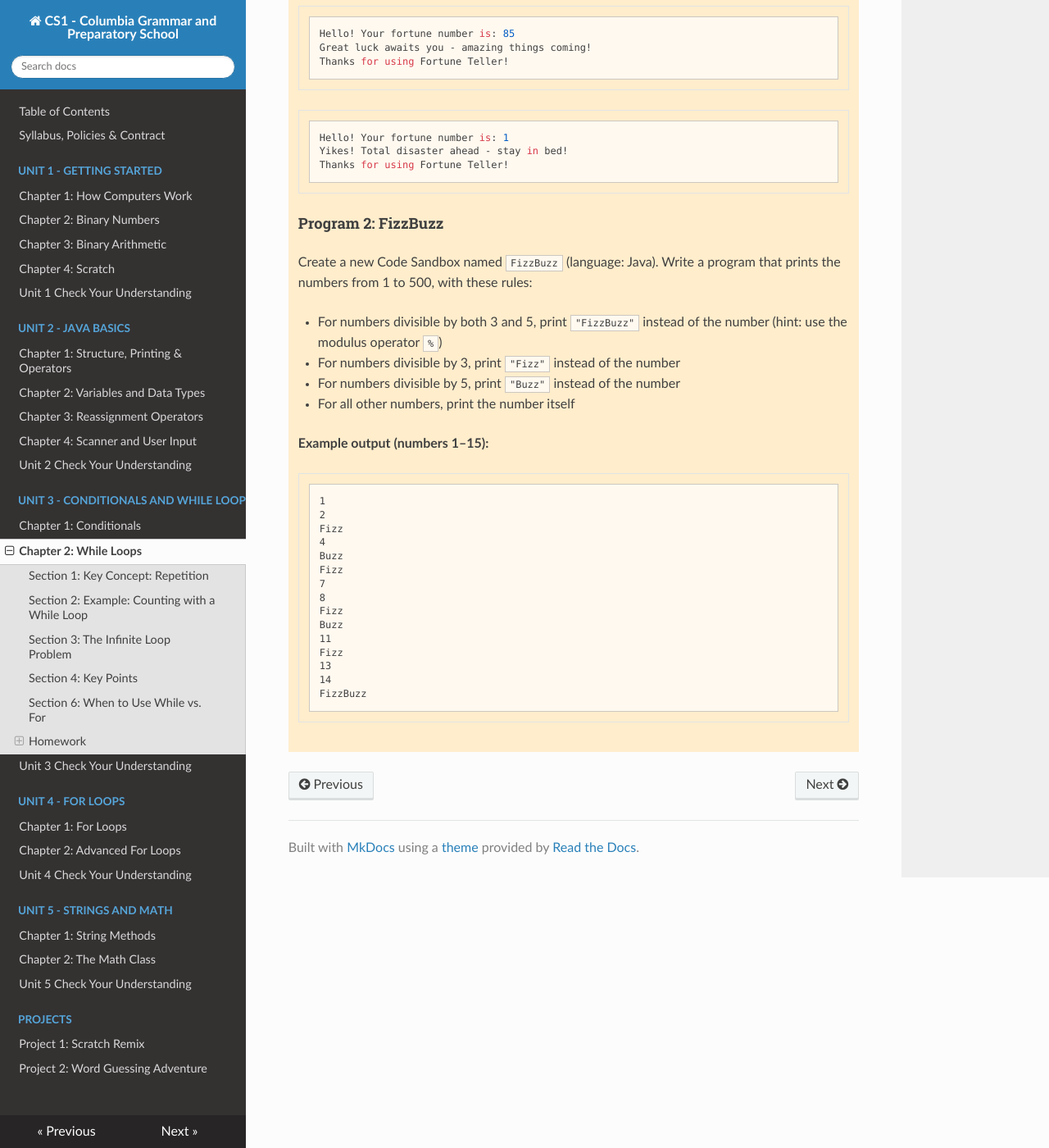
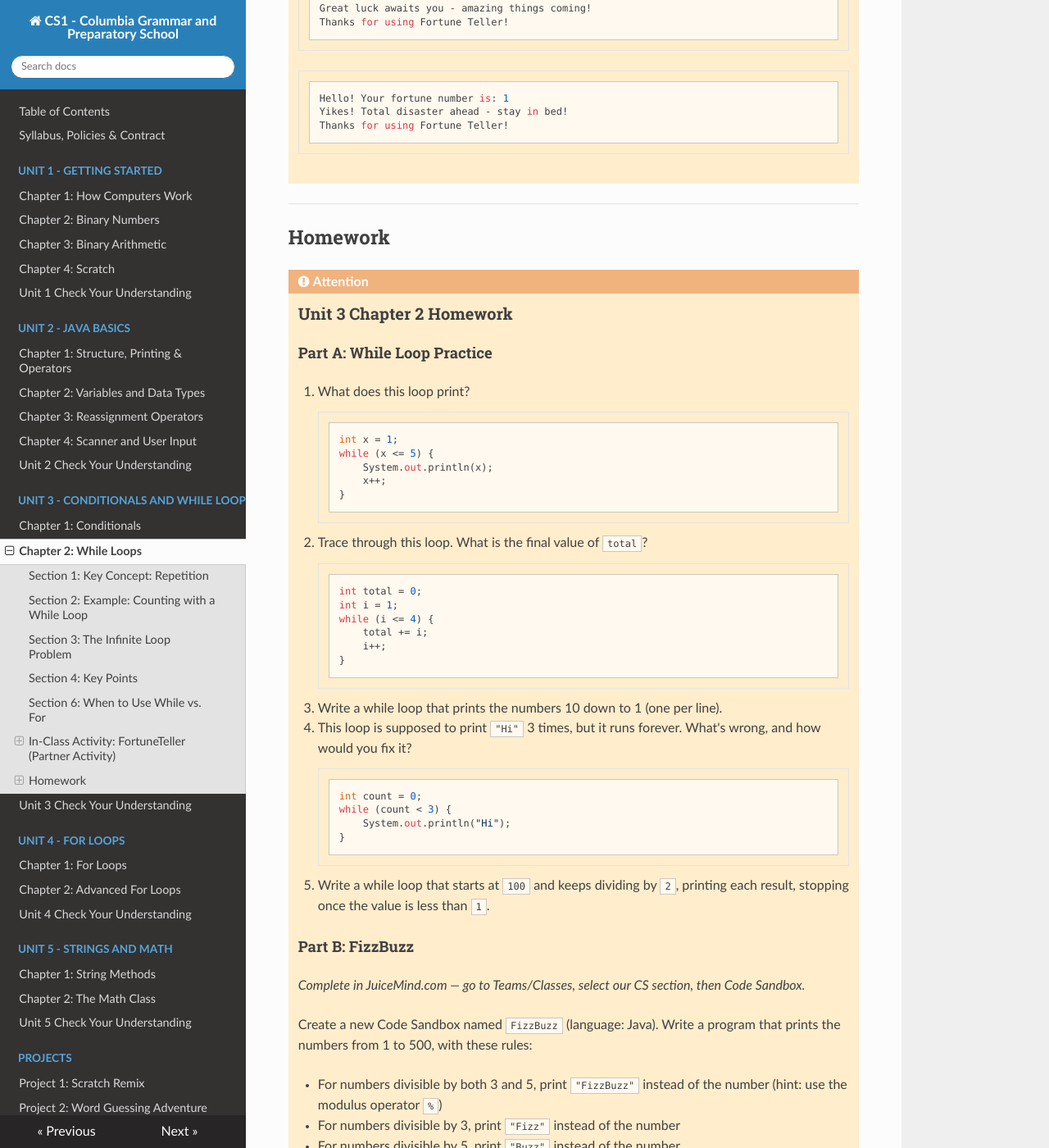
Before and after one commit to kjergens/cs1-site, an MkDocs documentation site: the page built from docs/unit3/notes_02_while_loops.md, in a window 1280 px wide and 1400 px high, scrolled down 3458 px. Shown: the whole window at 82% size. Built offline with MkDocs 1.6.1, drawn with Linux system fonts in a browser that asks for light colours; nearby versions of some CDN libraries; some of the changed text lies outside the part shown.

Commit message:
Move FortuneTeller to in-class activity; add while-loop practice to HW

````diff
--- a/docs/unit3/notes_02_while_loops.md
+++ b/docs/unit3/notes_02_while_loops.md
@@ -90,14 +90,12 @@
 
 ---
 
-## Homework
+## In-Class Activity: FortuneTeller (Partner Activity)
 
 !!! attention
-    ### Unit 3 Chapter 2 Homework
+    ### FortuneTeller — In-Class Partner Activity
 
-    *Complete both programs in JuiceMind.com — go to Teams/Classes, select our CS section, then Code Sandbox.*
-
-    #### Program 1: FortuneTeller
+    *Complete with a partner in class, in JuiceMind.com — go to Teams/Classes, select our CS section, then Code Sandbox.*
 
     Create a new Code Sandbox named `FortuneTeller` (language: Java). Start from this template:
 
@@ -156,7 +154,49 @@
     Thanks for using Fortune Teller!
     ```
 
-    #### Program 2: FizzBuzz
+---
+
+## Homework
+
+!!! attention
+    ### Unit 3 Chapter 2 Homework
+
+    #### Part A: While Loop Practice
+
+    1. What does this loop print?
+    ```java
+    int x = 1;
+    while (x <= 5) {
+        System.out.println(x);
+        x++;
+    }
+    ```
+
+    2. Trace through this loop. What is the final value of `total`?
+    ```java
+    int total = 0;
+    int i = 1;
+    while (i <= 4) {
+        total += i;
+        i++;
+    }
+    ```
+
+    3. Write a while loop that prints the numbers 10 down to 1 (one per line).
+
+    4. This loop is supposed to print `"Hi"` 3 times, but it runs forever. What's wrong, and how would you fix it?
+    ```java
+    int count = 0;
+    while (count < 3) {
+        System.out.println("Hi");
+    }
+    ```
+
+    5. Write a while loop that starts at `100` and keeps dividing by `2`, printing each result, stopping once the value is less than `1`.
+
+    #### Part B: FizzBuzz
+
+    *Complete in JuiceMind.com — go to Teams/Classes, select our CS section, then Code Sandbox.*
 
     Create a new Code Sandbox named `FizzBuzz` (language: Java). Write a program that prints the numbers from 1 to 500, with these rules:
 
````
